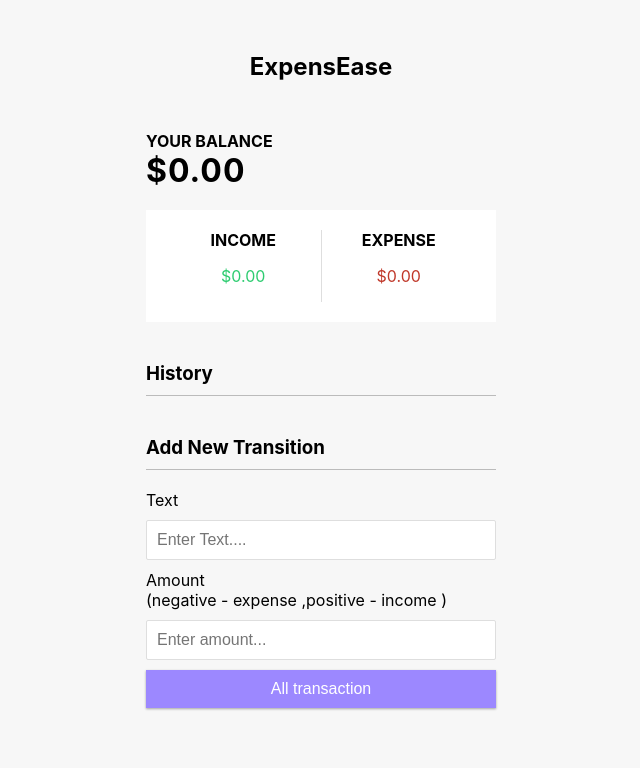
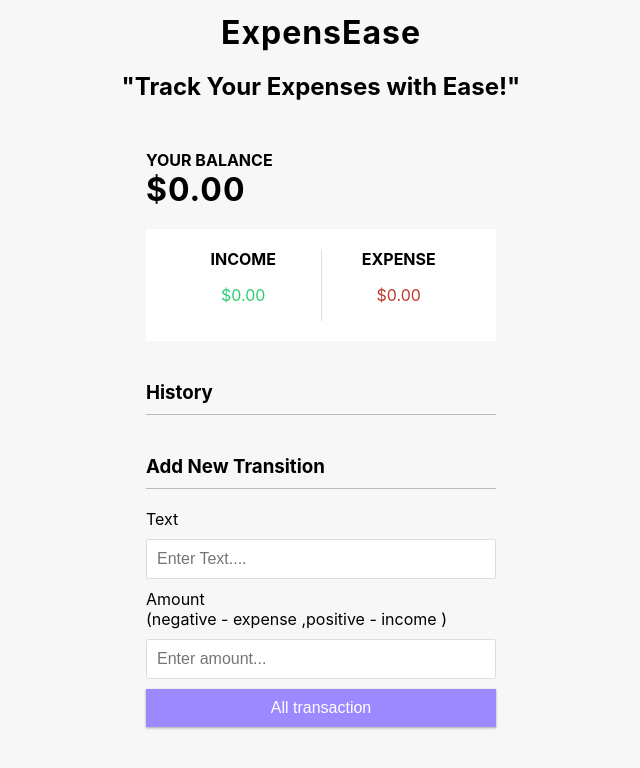
Before and after one commit to Sukhmani07/ExpensEase, a plain HTML site: page index.html in a window 1280 px wide. Shown: the whole page, without its empty margins (319-959 px from the left). Drawn offline with Linux system fonts and the light colour scheme.

Commit message:
Update index.html

```diff
--- a/index.html
+++ b/index.html
@@ -1,4 +1,4 @@
-<!DOCTYPE html>
+ <!DOCTYPE html>
 <html lang="en">
   <head>
     <meta charset="UTF-8" />
@@ -10,7 +10,8 @@
     <link rel="stylesheet" href="style.css" />
   </head>
   <body>
-    <h2>ExpensEase</h2>
+    <h1>ExpensEase</h1>
+    <h2>"Track Your Expenses with Ease!"</h2>
     <div class="container">
       <h4>Your Balance</h4>
       <h1 id="balance">$0.00</h1>
@@ -31,10 +32,6 @@
 
       <h3>History</h3>
       <ul id="list" class="list">
-        <!-- <li class="minus">
-          Cash <span>-$400</span
-          ><button class="delete-btn">x</button>
-        </li> -->
       </ul>
       <h3>Add New Transition</h3>
       <form id="form">
@@ -49,7 +46,7 @@
           <button class="btn">All transaction</button>
       </form>
     </div>
-    <!-- JavaYscript Project  -->
+
     <script src="script.js"></script>
   </body>
 </html>
```
